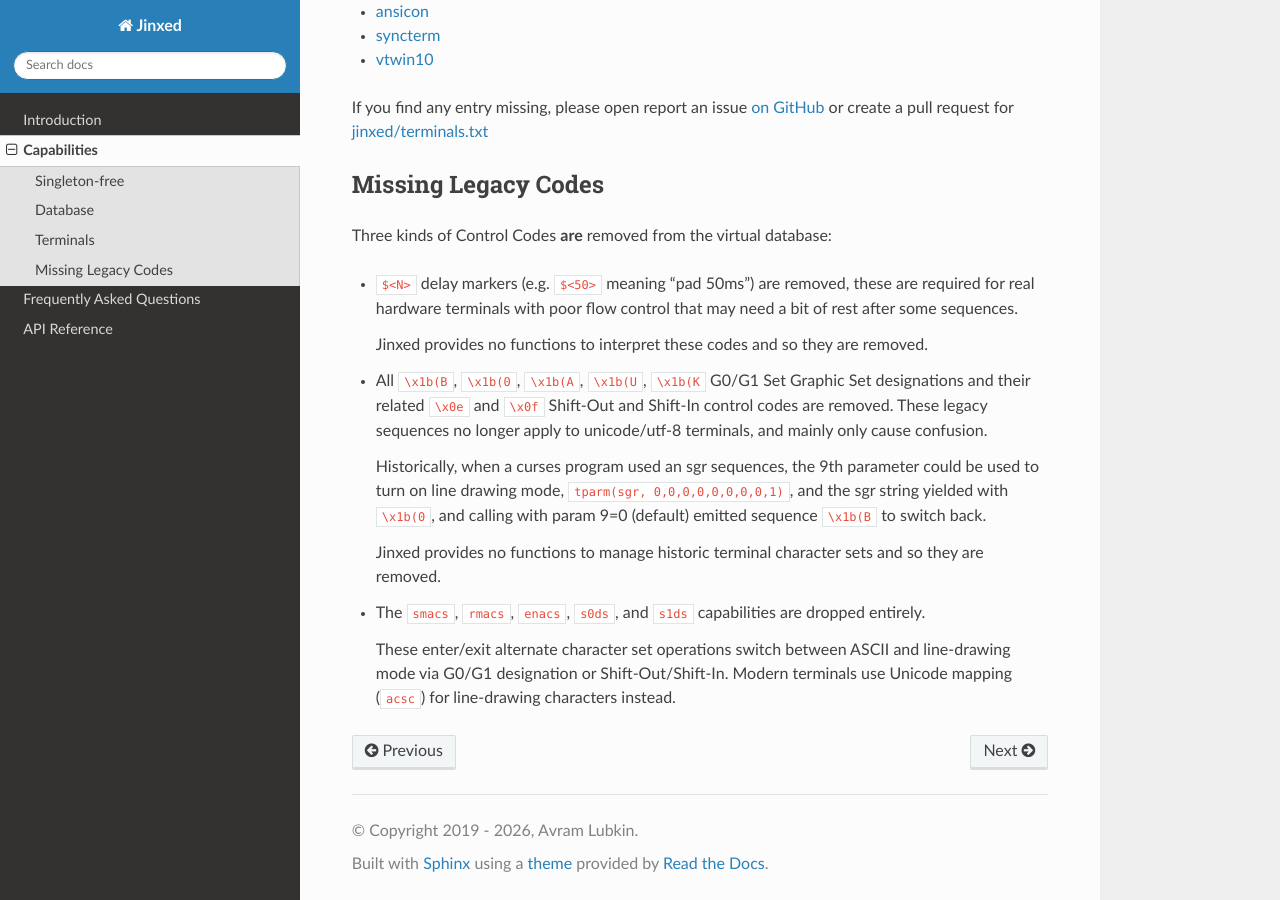
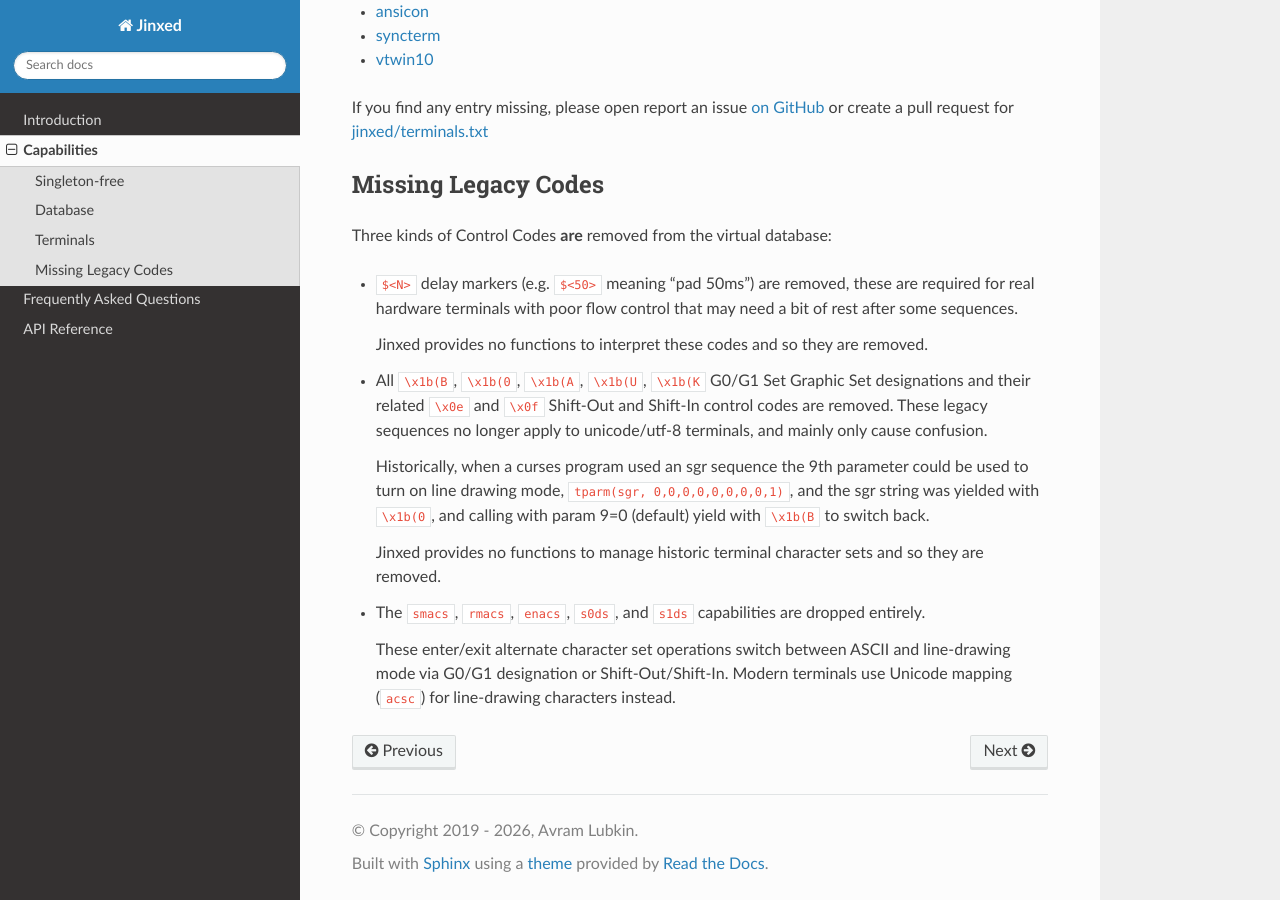
Before and after one commit to Rockhopper-Technologies/jinxed, a Sphinx documentation site: the page built from doc/capabilities.rst, in a window 1280 px wide and 900 px high, scrolled down 2408 px. Built offline with Sphinx 7.4.7 and the Read the Docs theme 3.1.0, drawn with Linux system fonts in a browser that asks for light colours.

Commit message:
spellfix

```diff
--- a/doc/capabilities.rst
+++ b/doc/capabilities.rst
@@ -133,9 +133,9 @@
   and their related ``\x0e`` and ``\x0f`` Shift-Out and Shift-In control codes are removed.  These
   legacy sequences no longer apply to unicode/utf-8 terminals, and mainly only cause confusion.
 
-  Historically, when a curses program used an sgr sequences, the 9th parameter could be used to turn
-  on line drawing mode, ``tparm(sgr, 0,0,0,0,0,0,0,0,1)``, and the sgr string yielded with
-  ``\x1b(0``, and calling with param 9=0 (default) emitted sequence ``\x1b(B`` to switch back.
+  Historically, when a curses program used an sgr sequence the 9th parameter could be used to turn
+  on line drawing mode, ``tparm(sgr, 0,0,0,0,0,0,0,0,1)``, and the sgr string was yielded with
+  ``\x1b(0``, and calling with param 9=0 (default) yield with ``\x1b(B`` to switch back.
 
   Jinxed provides no functions to manage historic terminal character sets and so they are removed.
 
```
